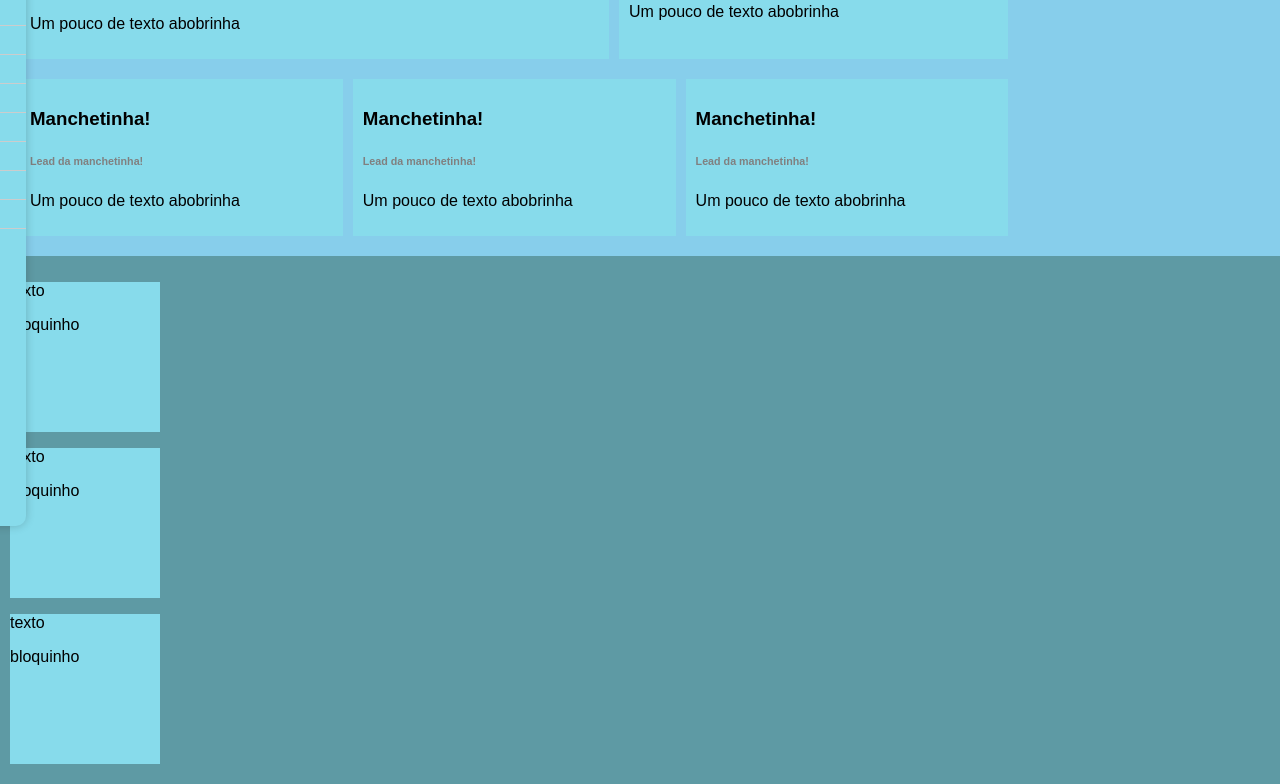
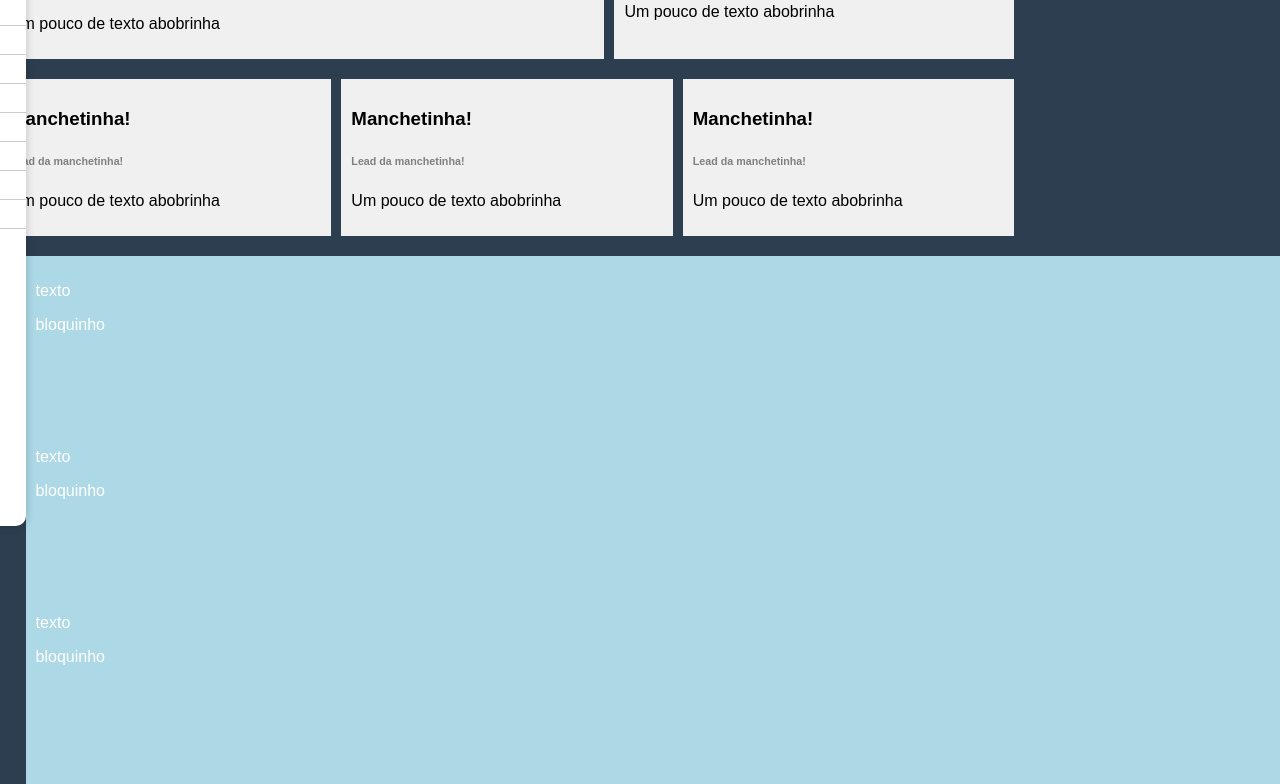
Before and after one commit to TiagoLourenco1982/meusite, a plain HTML site: page index.html in a window 1280 px wide. Shown: the part 274-1058 px from the top of the page. Drawn offline with Linux system fonts and the light colour scheme.

Commit message:
Update styles.css tentando amarrar a sidebar

```diff
--- a/styles.css
+++ b/styles.css
@@ -1,9 +1,10 @@
 body {
-    background-color: #87ceeb; /* Cor de fundo alterada para um tom mais escuro */
+    background-color: #2c3e50; /* Cor de fundo alterada para um tom mais escuro */
     color: #fff; /* Texto em branco para melhor contraste */
     margin: 0;
     font-family: Arial, sans-serif;
 }
+
 header {
     text-align: center;
     padding: 20px 0;
@@ -28,13 +29,14 @@ button#menu-btn {
     cursor: pointer;
     z-index: 1; /* Mantém o botão acima do menu */
 }
+
 nav#menu {
     position: fixed;
     top: 15vh; /* Posiciona o menu abaixo do header */
     left: -23%; /* Esconde o menu */
     width: 25%; /* Largura máxima do menu */
     height: 85vh; /* Ocupa 85% da altura da tela após o header */
-    background-color: #87dbeb; /* Fundo para o menu */
+    background-color: #fff; /* Fundo branco para o menu */
     transition: left 0.3s ease;
     overflow-y: auto;
     border-radius: 10px; /* Cantos arredondados */
@@ -45,26 +47,15 @@ nav#menu ul li {
     margin-bottom: 10px;
     border-bottom: 1px solid #ccc; /* Linha separando os itens do menu */
 }
-nav#menu ul li {
-    margin-bottom: 10px;
-}
 
-/* Ajuste da margem do conteúdo principal quando o menu está recolhido */
 main {
+    flex: 1; /* Ocupa o restante do espaço disponível */
+    max-width: 80%; /* Limita a largura máxima do main a 80% */
+    margin-right: 2%; /* Adiciona margem à direita para o espaçamento entre o main e a sidebar */
     display: flex;
     flex-wrap: wrap;
-    justify-content: space-between;
-    max-width: 78%;
-    margin: 0 auto;
-    margin-right: 2%; /* Adicione uma margem à direita de 2% para o espaçamento entre o main e o sidebar */
-    margin-left: 20px; /* Defina a margem esquerda como 0 */
+    justify-content: space-between; /* Distribui os blocos horizontalmente com espaço entre eles */
 }
-
-/* Ajuste da margem do conteúdo principal quando o menu está expandido */
-.main-expanded {
-    margin-left: 20%; /* Ajuste da margem do conteúdo principal quando o menu está expandido */
-}
-
 
 /* Definindo cores para os diferentes tipos de elementos */
 main h1,
@@ -84,7 +75,7 @@ main h6 {
     flex: 1 0 auto; /* Permite que os blocos tenham flexibilidade na largura */
     margin-bottom: 20px; /* Margem inferior entre os blocos */
     margin-right: 10px; /* Adiciona margem à direita de cada bloco */
-    background-color: #87dbeb;
+    background-color: #f0f0f0;
     padding: 10px;
     box-sizing: border-box; /* Inclui a margem e o preenchimento na largura total */
 }
@@ -111,21 +102,18 @@ main h6 {
     max-width: 100%;
     height: auto;
 }
+
 .sidebar {
-    flex: 0 0 18%; /* Define a largura da barra lateral como 15% */
-    background-color: #5e9aa4; /* Cor de fundo da barra lateral */
+    flex: 0 0 18%; /* Define a largura da sidebar como 18% */
+    background-color: lightblue; /* Cor de fundo da sidebar */
     padding: 10px; /* Espaçamento interno */
-    box-sizing: border-box; /* Inclui a padding na largura total */
+    box-sizing: border-box; /* Inclui o padding na largura total */
+    margin-left: 2%; /* Adiciona margem à esquerda para o espaçamento entre o main e a sidebar */
 }
 
 .small-block {
-    width: 150px; /* Largura do bloco alterada para 150px */
-    height: 150px; /* Altura do bloco alterada para 150px */
-    background-color: #87dbeb; /* Cor de fundo azul claro */
+    width: 150px; /* Largura do bloco */
+    height: 150px; /* Altura do bloco */
+    background-color: #add8e6; /* Cor de fundo do bloco */
     margin-bottom: 10px; /* Espaçamento entre os blocos */
 }
-
-/* Cor do texto no sidebar alterada para preto */
-.sidebar {
-    color: black; /* Texto preto */
-}
```
